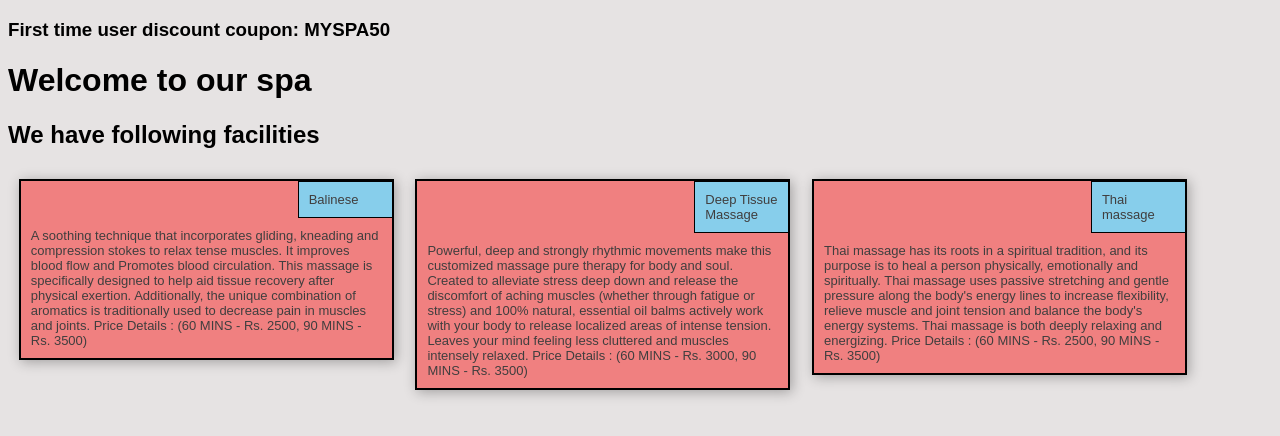
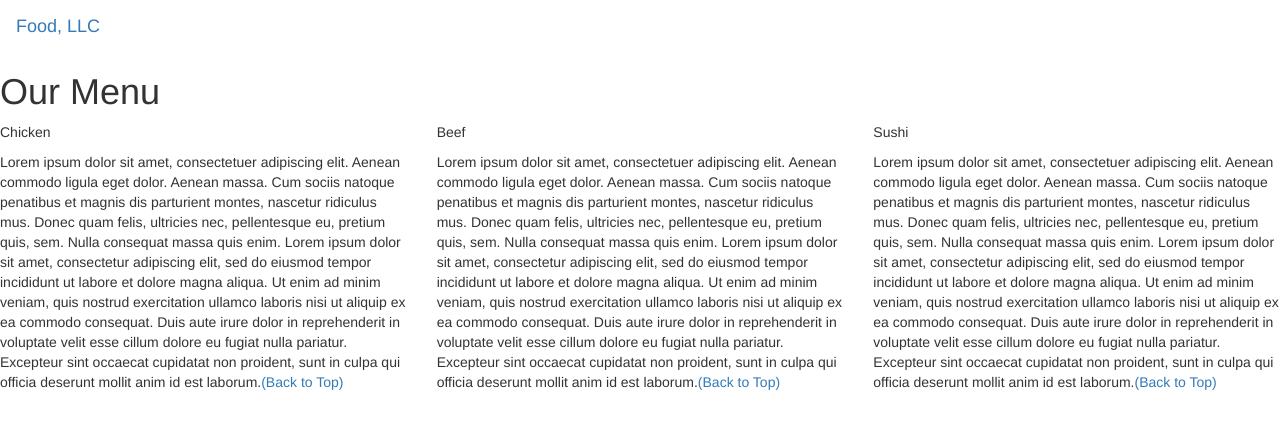
Before and after one commit to sanjjayy/coursera-test-solutions, a plain HTML site: page index.html in a window 1280 px wide. Drawn offline with nearby package versions, Linux system fonts and the light colour scheme.

Commit message:
Update index.html

```diff
--- a/index.html
+++ b/index.html
@@ -1,35 +1,77 @@
 <!DOCTYPE html>
 <html>
 <head>
-	<meta charset="utf-8">
-	<meta name="viewport" content="width=device-width, initial-scale=1">
-	<title>Assignment 1 :)</title>
-	<link rel="stylesheet" href="index.css">
+
+<title>Module 3</title>
+
+  <meta name="viewport" content="width=device-width, initial-scale=1">
+  <link rel="stylesheet" href="https://maxcdn.bootstrapcdn.com/bootstrap/3.3.7/css/bootstrap.min.css">
+  <script src="https://ajax.googleapis.com/ajax/libs/jquery/3.3.1/jquery.min.js"></script>
+  <script src="https://maxcdn.bootstrapcdn.com/bootstrap/3.3.7/js/bootstrap.min.js"></script>
+
+</head>
+
+<meta name="viewport" content="width=device-width, initial-scale=1">
+<link rel="stylesheet" type="text/css" href="style.css">
 
 
-</head>
+
 <body>
-	<h3>First time user discount coupon: MYSPA50</h3>
-	<h1>Welcome to our spa</h1>
 
-	<h2>We have following facilities</h2>
-<div >
-	<section id="box" class="section1" class="col-lg-3 col-md-6 col-sm-12">
-		<div id="box1" class="subhead" >Balinese </div>
-		A soothing technique that incorporates gliding, kneading and compression stokes to relax tense muscles. It improves blood flow and Promotes blood circulation. This massage is specifically designed to help aid tissue recovery after physical exertion. Additionally, the unique combination of aromatics is traditionally used to decrease pain in muscles and joints.
-		Price Details : (60 MINS - Rs. 2500, 90 MINS - Rs. 3500)
-	</section>
-	<section id="box" class="section2" class="col-lg-3 col-md-6 col-sm-12">
-		<div id="box1" class="subhead">Deep Tissue Massage</div>
-		Powerful, deep and strongly rhythmic movements make this customized massage pure therapy for body and soul. Created to alleviate stress deep down and release the discomfort of aching muscles (whether through fatigue or stress) and 100% natural, essential oil balms actively work with your body to release localized areas of intense tension. Leaves your mind feeling less cluttered and muscles intensely relaxed.
-		Price Details : (60 MINS - Rs. 3000, 90 MINS - Rs. 3500)
-	</section>
-	<section id="box" class="section3" class="col-lg-3 col-md-6 col-sm-12">
-		<div id="box1" class="subhead">Thai massage</div>
-		Thai massage has its roots in a spiritual tradition, and its purpose is to heal a person physically, emotionally and spiritually. Thai massage uses passive stretching and gentle pressure along the body's energy lines to increase flexibility, relieve muscle and joint tension and balance the body's energy systems. Thai massage is both deeply relaxing and energizing.
-		Price Details : (60 MINS - Rs. 2500, 90 MINS - Rs. 3500)
-	</section>
+
+<nav class="navbar" id="top">
+  <div class="container-fluid">
+
+    <div class="navbar-header">
+      <button type="button" class="navbar-toggle" data-toggle="collapse" data-target="#myNavbar">
+        <span class="icon-bar"></span>
+        <span class="icon-bar"></span>
+        <span class="icon-bar"></span>
+      </button>
+      <a class="navbar-brand" href="#">Food, LLC</a>
+    </div>
+
+    <div class="collapse" id="myNavbar">
+      <ul class="nav navbar-nav visible-xs">
+        <li><a class="menu-item" href="#">Chicken</a></li>
+        <li><a class="menu-item" href="#">Beef</a></li>
+        <li><a class="menu-item" href="#">Sushi</a></li>
+      </ul>
+    </div>
+
+  </div>
+</nav>
+
+<h1 class="main-title">Our Menu</h1>
+
+
+
+<div class="row">
+
+  <div class="col-lg-4 col-md-6 col-sm-12">
+    <div class="content-box">
+      <p class="item-name">Chicken</p>
+      <p>Lorem ipsum dolor sit amet, consectetuer adipiscing elit. Aenean commodo ligula eget dolor. Aenean massa. Cum sociis natoque penatibus et magnis dis parturient montes, nascetur ridiculus mus. Donec quam felis, ultricies nec, pellentesque eu, pretium quis, sem. Nulla consequat massa quis enim. Lorem ipsum dolor sit amet, consectetur adipiscing elit, sed do eiusmod tempor incididunt ut labore et dolore magna aliqua. Ut enim ad minim veniam, quis nostrud exercitation ullamco laboris nisi ut aliquip ex ea commodo consequat. Duis aute irure dolor in reprehenderit in voluptate velit esse cillum dolore eu fugiat nulla pariatur. Excepteur sint occaecat cupidatat non proident, sunt in culpa qui officia deserunt mollit anim id est laborum.<a href="#top">(Back to Top)</a></p>
+    </div>
+  </div>
+
+  <div class="col-lg-4 col-md-6 col-sm-12">
+    <div class="content-box">
+      <p class="item-name">Beef</p>
+      <p>Lorem ipsum dolor sit amet, consectetuer adipiscing elit. Aenean commodo ligula eget dolor. Aenean massa. Cum sociis natoque penatibus et magnis dis parturient montes, nascetur ridiculus mus. Donec quam felis, ultricies nec, pellentesque eu, pretium quis, sem. Nulla consequat massa quis enim. Lorem ipsum dolor sit amet, consectetur adipiscing elit, sed do eiusmod tempor incididunt ut labore et dolore magna aliqua. Ut enim ad minim veniam, quis nostrud exercitation ullamco laboris nisi ut aliquip ex ea commodo consequat. Duis aute irure dolor in reprehenderit in voluptate velit esse cillum dolore eu fugiat nulla pariatur. Excepteur sint occaecat cupidatat non proident, sunt in culpa qui officia deserunt mollit anim id est laborum.<a href="#top">(Back to Top)</a></p>
+    </div>
+  </div>
+
+
+  <div class="col-lg-4 col-md-12 col-sm-12">
+    <div class="content-box">
+      <p class="item-name">Sushi</p>
+      <p>Lorem ipsum dolor sit amet, consectetuer adipiscing elit. Aenean commodo ligula eget dolor. Aenean massa. Cum sociis natoque penatibus et magnis dis parturient montes, nascetur ridiculus mus. Donec quam felis, ultricies nec, pellentesque eu, pretium quis, sem. Nulla consequat massa quis enim. Lorem ipsum dolor sit amet, consectetur adipiscing elit, sed do eiusmod tempor incididunt ut labore et dolore magna aliqua. Ut enim ad minim veniam, quis nostrud exercitation ullamco laboris nisi ut aliquip ex ea commodo consequat. Duis aute irure dolor in reprehenderit in voluptate velit esse cillum dolore eu fugiat nulla pariatur. Excepteur sint occaecat cupidatat non proident, sunt in culpa qui officia deserunt mollit anim id est laborum.<a href="#top">(Back to Top)</a></p>
+    </div>
+  </div>
+
 </div>
+
 
 </body>
 </html>
```
